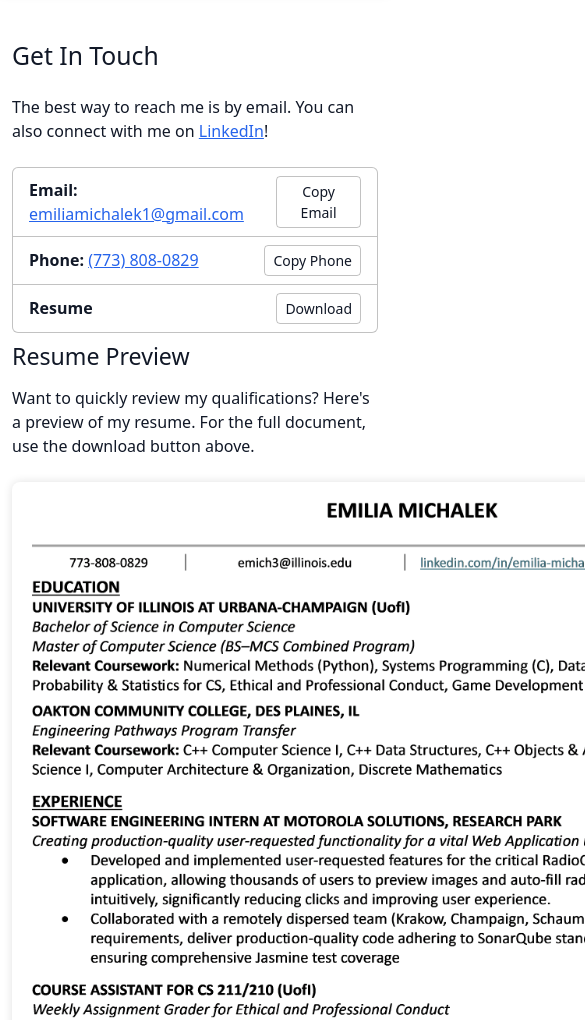
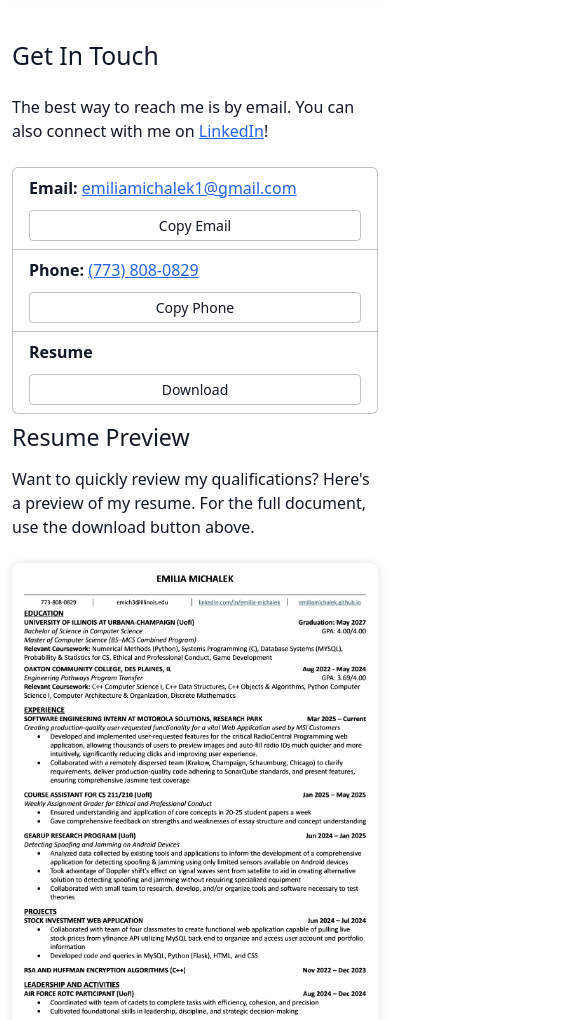
Before and after one commit to emiliamichalek/emiliamichalek.github.io, a plain HTML site: page contact.html in a window 390 px wide. Shown: the part 63-1083 px from the top of the page, 585 px wide, since content can reach past the window. Drawn offline with nearby package versions, Linux system fonts and the light colour scheme.

Commit message:
fixing details to adapt to mobile

```diff
--- a/css/styles.css
+++ b/css/styles.css
@@ -224,7 +224,25 @@ a { color: var(--link); }
     border-radius: 8px;
     margin: 0 auto;
     padding: 20px;
-    background-color: white;
+    background-color: white !important;
+}
+@media (max-width: 576px) {
+    .list-group-item.d-flex {
+        flex-direction: column;
+        align-items: stretch !important;
+        text-align: left;
+    }
+
+    .list-group-item .btn {
+        margin-top: 8px;
+        width: 100%;
+    }
+
+    .list-group-item strong,
+    .list-group-item span {
+        display: inline-block;
+        margin-bottom: 2px;
+    }
 }
 
 /* navbar styles: */
@@ -362,3 +380,18 @@ a { color: var(--link); }
 .swiper-pagination-bullet-active {
     background: var(--swiper-bullet-active);
 }
+
+@media (max-width: 575.98px) {
+    .resume-preview-img {
+        max-width: 100%;
+        width: 100%;
+        padding: 0.75rem;
+        box-sizing: border-box;
+    }
+}
+
+@media (max-width: 767.98px) {
+    .about-row-flip-sm {
+        flex-direction: column-reverse;
+    }
+}
```
Also changed, not shown: about.html (+4 -3 lines).
